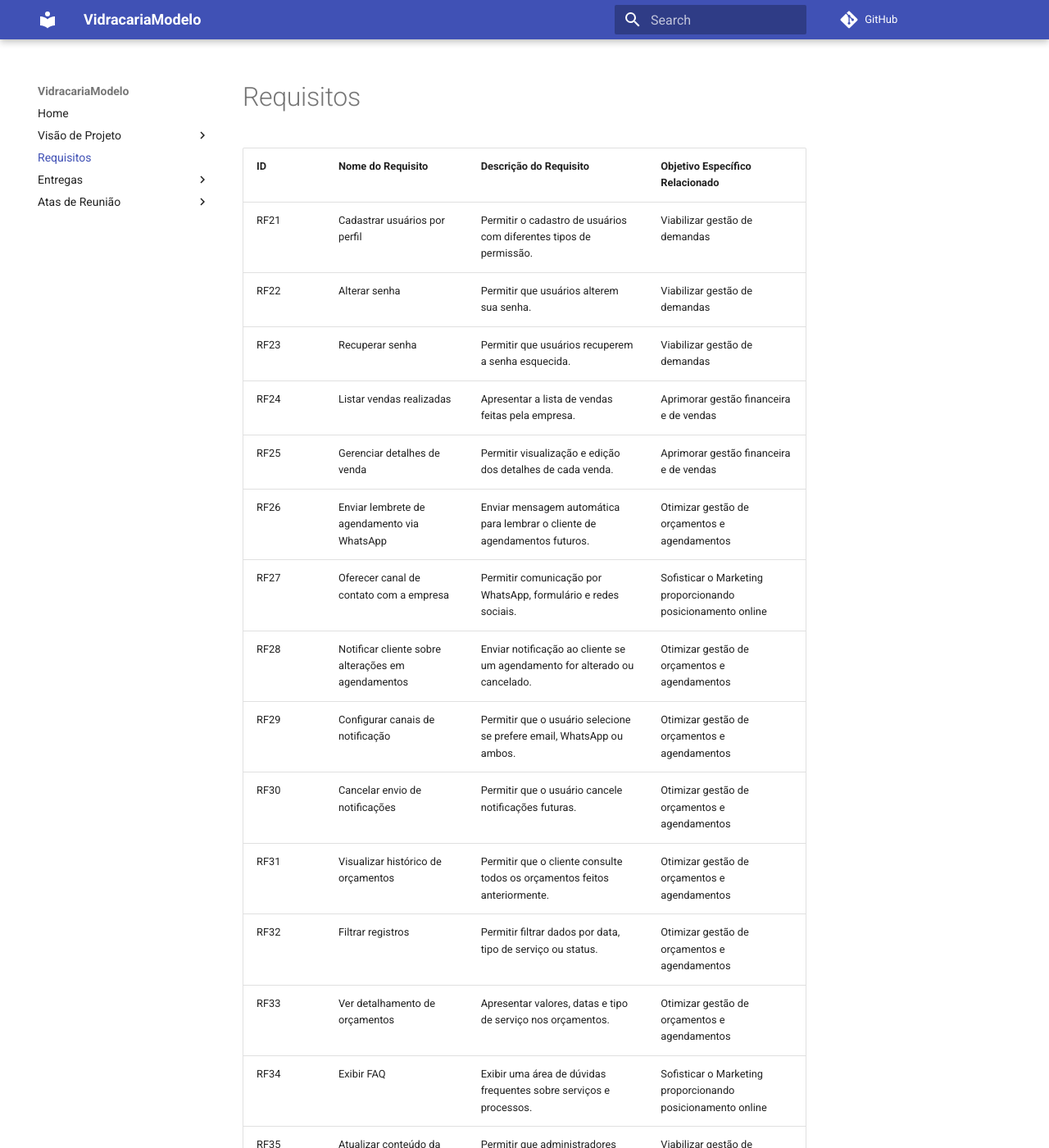
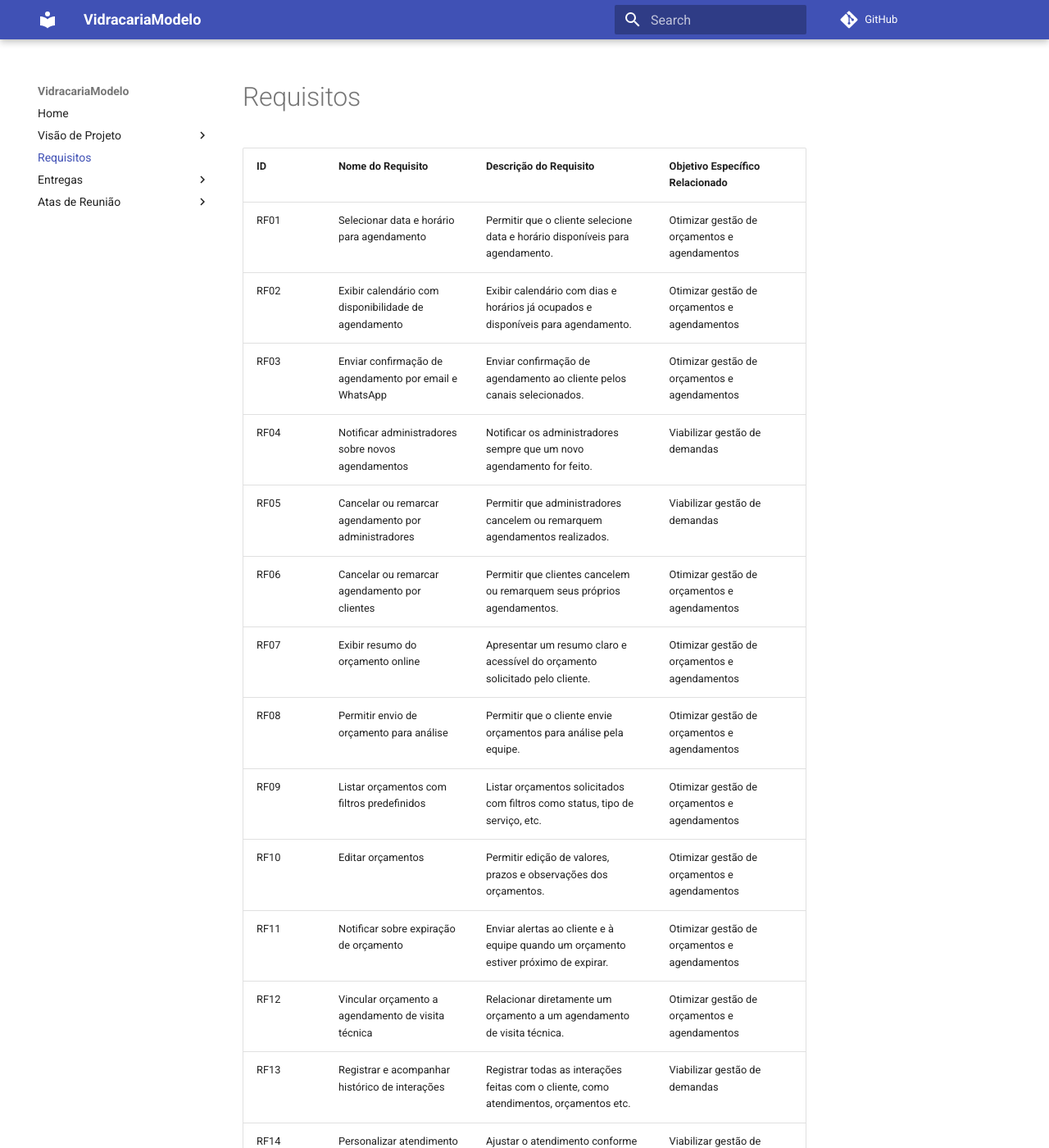
Before and after one commit to mdsreq-fga-unb/2025.1-T01-VidracariaModelo, an MkDocs documentation site: the page built from docs/docs/requisitos/requisitos.md, in a window 1280 px wide and 1400 px high. Shown: the whole window at 82% size. Built offline with MkDocs 1.6.1 and Material for MkDocs 9.7.7, drawn with Linux system fonts in a browser that asks for light colours; comment, search, counter and statistics services are not loaded; some of the changed text lies outside the part shown.

Commit message:
Refinando aba de requisitos

```diff
--- a/docs/docs/requisitos/requisitos.md
+++ b/docs/docs/requisitos/requisitos.md
@@ -1,5 +1,25 @@
 | ID    | Nome do Requisito                                       | Descrição do Requisito                                                                 | Objetivo Específico Relacionado                                       |
 |-------|---------------------------------------------------------|----------------------------------------------------------------------------------------|------------------------------------------------------------------------|
+| RF01  | Selecionar data e horário para agendamento              | Permitir que o cliente selecione data e horário disponíveis para agendamento.         | Otimizar gestão de orçamentos e agendamentos                          |
+| RF02  | Exibir calendário com disponibilidade de agendamento    | Exibir calendário com dias e horários já ocupados e disponíveis para agendamento.     | Otimizar gestão de orçamentos e agendamentos                          |
+| RF03  | Enviar confirmação de agendamento por email e WhatsApp  | Enviar confirmação de agendamento ao cliente pelos canais selecionados.               | Otimizar gestão de orçamentos e agendamentos                          |
+| RF04  | Notificar administradores sobre novos agendamentos      | Notificar os administradores sempre que um novo agendamento for feito.                | Viabilizar gestão de demandas                                         |
+| RF05  | Cancelar ou remarcar agendamento por administradores    | Permitir que administradores cancelem ou remarquem agendamentos realizados.           | Viabilizar gestão de demandas                                         |
+| RF06  | Cancelar ou remarcar agendamento por clientes           | Permitir que clientes cancelem ou remarquem seus próprios agendamentos.               | Otimizar gestão de orçamentos e agendamentos                          |
+| RF07  | Exibir resumo do orçamento online                       | Apresentar um resumo claro e acessível do orçamento solicitado pelo cliente.          | Otimizar gestão de orçamentos e agendamentos                          |
+| RF08  | Permitir envio de orçamento para análise                | Permitir que o cliente envie orçamentos para análise pela equipe.                     | Otimizar gestão de orçamentos e agendamentos                          |
+| RF09  | Listar orçamentos com filtros predefinidos              | Listar orçamentos solicitados com filtros como status, tipo de serviço, etc.          | Otimizar gestão de orçamentos e agendamentos                          |
+| RF10  | Editar orçamentos                                        | Permitir edição de valores, prazos e observações dos orçamentos.                      | Otimizar gestão de orçamentos e agendamentos                          |
+| RF11  | Notificar sobre expiração de orçamento                  | Enviar alertas ao cliente e à equipe quando um orçamento estiver próximo de expirar.  | Otimizar gestão de orçamentos e agendamentos                          |
+| RF12  | Vincular orçamento a agendamento de visita técnica      | Relacionar diretamente um orçamento a um agendamento de visita técnica.               | Otimizar gestão de orçamentos e agendamentos                          |
+| RF13  | Registrar e acompanhar histórico de interações          | Registrar todas as interações feitas com o cliente, como atendimentos, orçamentos etc.| Viabilizar gestão de demandas                                         |
+| RF14  | Personalizar atendimento com base no histórico          | Ajustar o atendimento conforme o histórico de interações e preferências do cliente.   | Viabilizar gestão de demandas                                         |
+| RF15  | Cadastrar produtos e serviços                           | Permitir o cadastro de produtos e serviços oferecidos pela empresa.                   | Aprimorar gestão financeira e de vendas                               |
+| RF16  | Listar e gerenciar produtos e serviços                  | Listar e permitir a edição dos produtos e serviços cadastrados.                       | Aprimorar gestão financeira e de vendas                               |
+| RF17  | Exibir produtos e serviços no portfólio                 | Exibir os produtos e serviços cadastrados no portfólio online da empresa.             | Sofisticar o Marketing proporcionando posicionamento online           |
+| RF18  | Exibir gráficos de indicadores operacionais             | Exibir gráficos com métricas de desempenho como orçamentos, conversões e atendimentos.| Aprimorar gestão financeira e de vendas                               |
+| RF19  | Gerar gráficos financeiros para tomada de decisão       | Gerar gráficos que comparem receita e despesas para auxiliar decisões financeiras.    | Aprimorar gestão financeira e de vendas                               |
+| RF20  | Controlar vendas realizadas                              | Controlar vendas incluindo detalhes de produtos, clientes e status.                   | Aprimorar gestão financeira e de vendas                               |
 | RF21  | Cadastrar usuários por perfil                           | Permitir o cadastro de usuários com diferentes tipos de permissão.                    | Viabilizar gestão de demandas                                         |
 | RF22  | Alterar senha                                            | Permitir que usuários alterem sua senha.                                               | Viabilizar gestão de demandas                                         |
 | RF23  | Recuperar senha                                          | Permitir que usuários recuperem a senha esquecida.                                     | Viabilizar gestão de demandas                                         |
```
